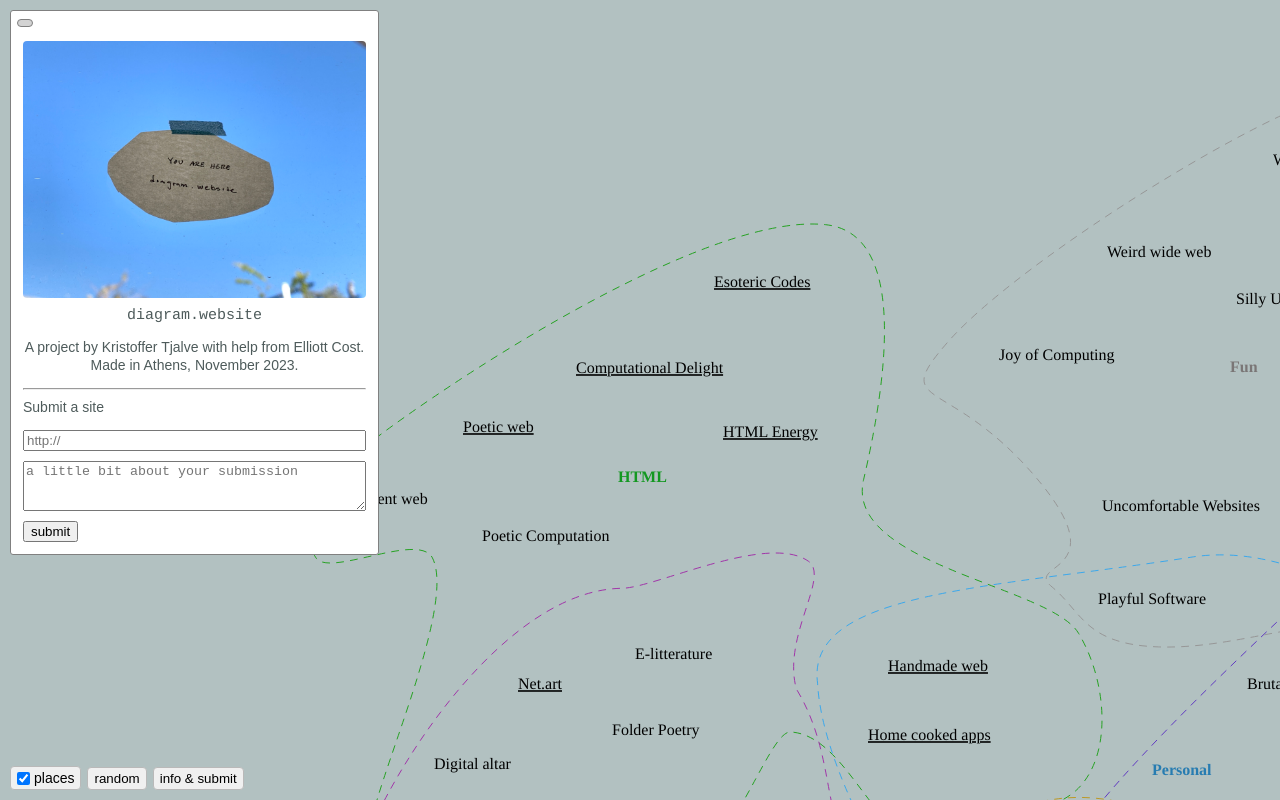
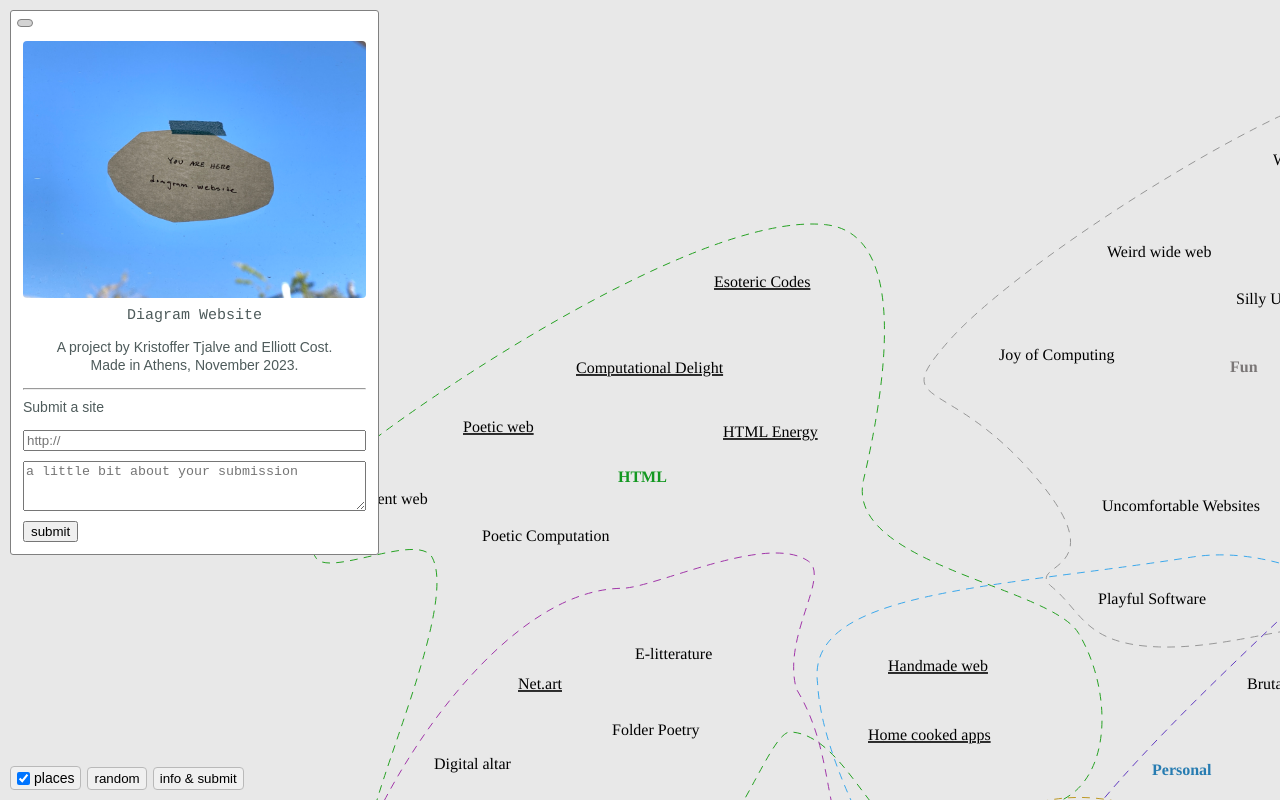
Before and after one commit to oilstel/diagram.website, a plain HTML site: page index.html in a window 1280 px wide. Both pictures are taken after a click on the button "info & submit". Shown: the top 800 px of the page. Drawn offline with Linux system fonts and the light colour scheme.

Commit message:
kristoffer

```diff
--- a/index.html
+++ b/index.html
@@ -9,7 +9,7 @@
         body {
             font-family: Arial, Helvetica, sans-serif;
             color: #000;
-            background-color: #b2c1c1;
+            background-color: #e8e8e8;
             -webkit-font-smoothing: antialiased;
             -moz-osx-font-smoothing: grayscale;
             -webkit-text-size-adjust: none;
@@ -295,9 +295,9 @@
 
         <img src="images/you-are-here.jpg" alt="">
 
-        <h3>diagram.website</h3>
+        <h3>Diagram Website</h3>
 
-        <p>A project by Kristoffer Tjalve with help from Elliott Cost.<br>Made in Athens, November 2023.</p>
+        <p>A project by Kristoffer Tjalve and Elliott Cost.<br>Made in Athens, November 2023.</p>
 
         <hr>
 
--- a/script.js
+++ b/script.js
@@ -87,7 +87,7 @@ document.getElementById('submission-form').addEventListener('submit', function(e
 
     var submissionForm = document.getElementById('submission-form');
 
-    fetch('https://script.google.com/macros/s/AKfycbwYOsOTeBeNwr6ny1dA2Ch3bCVnC6JAg0CeW4ZMuRjERbk90uIsIvvRZCl7_XrS6bAN/exec', {
+    fetch('https://script.google.com/macros/s/AKfycbw8mTkZnE0cobdz5odWwulUGqwSsU9OyiC8lukoI7ne-HsSZRXULaKiBIVf45uOresMVQ/exec', {
         method: 'POST',
         mode: 'no-cors',
         headers: {
```
